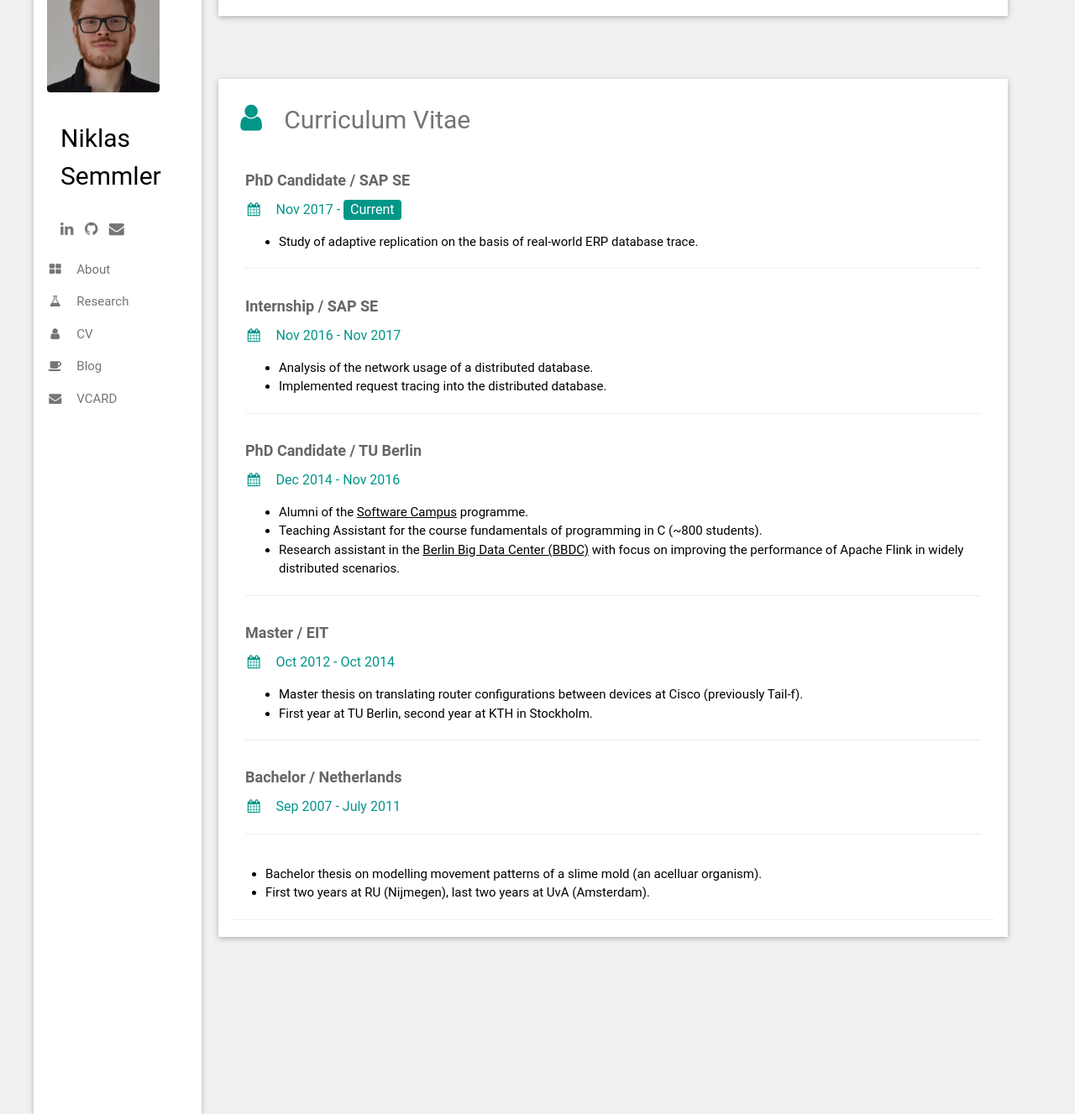
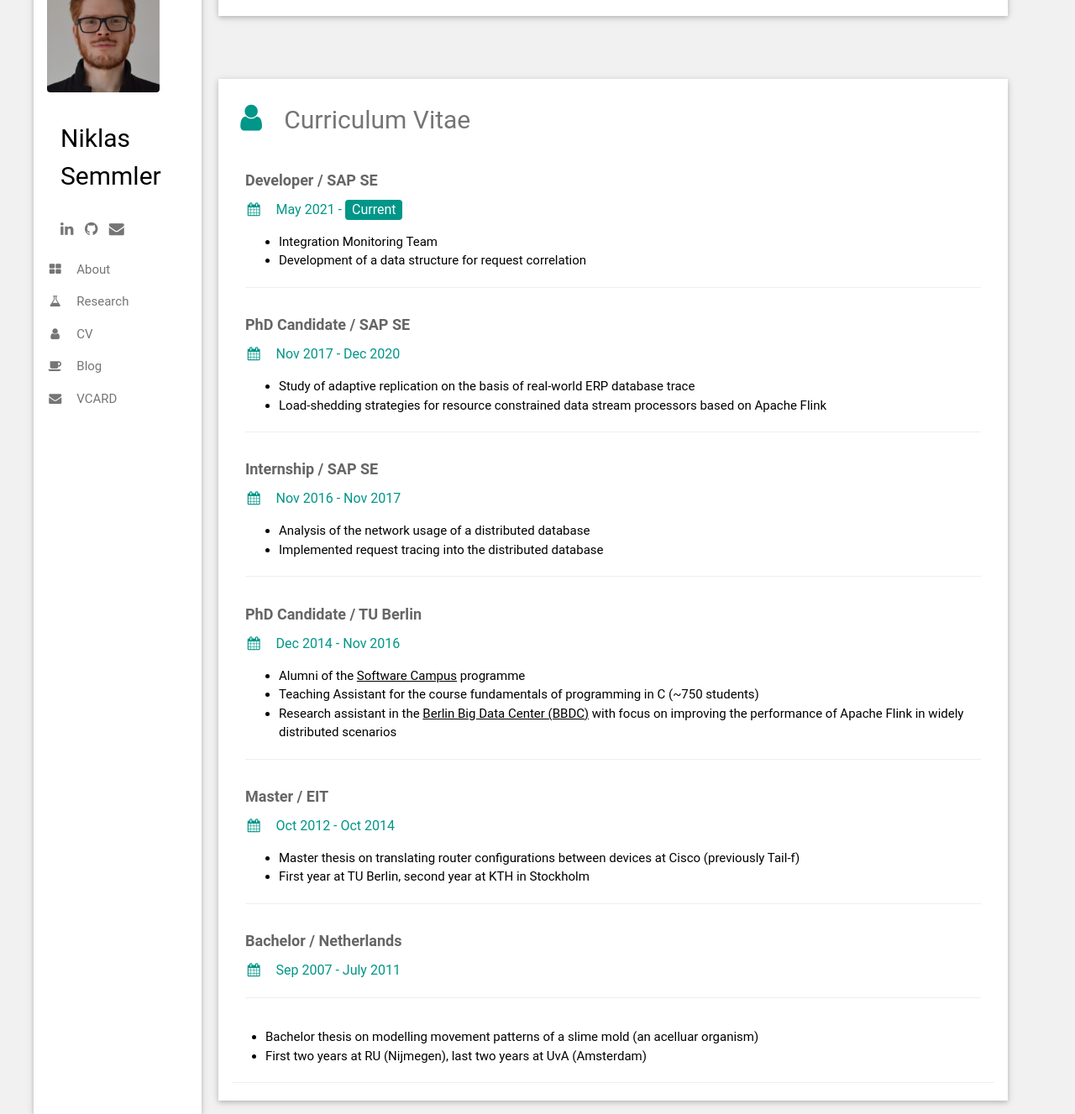
Before and after one commit to niklassemmler/niklassemmler.github.io, a Jekyll site: the page built from index.html, in a window 1280 px wide and 1400 px high, scrolled down 1472 px, cut to the strip 73-1400 px from the top of the window. Shown: the whole strip at 84% size. Built offline with Jekyll 4.4.1, drawn with Linux system fonts in a browser that asks for light colours; a script that is not in the unit is left out.

Commit message:
add new job info

```diff
--- a/_includes/cv.html
+++ b/_includes/cv.html
@@ -1,14 +1,28 @@
 <!-- Curriculum Vitae -->
+
+
 <div class="w3-container w3-card w3-white w3-margin-bottom" id="cv" style="margin-top:75px">
   <h2 class="w3-text-grey w3-padding-16"><i class="fa fa-user fa-fw
         w3-margin-right w3-xxlarge w3-text-teal"></i>Curriculum Vitae</h2>
   <div class="w3-container">
+    <h5 class="w3-opacity"><b>Developer / SAP SE</b></h5>
+    <h6 class="w3-text-teal"><i class="fa fa-calendar fa-fw
+        w3-margin-right"></i>May 2021 - <span class="w3-tag w3-teal w3-round">Current</span></h6>
+    <ul>
+      <li>Integration Monitoring Team
+      <li>Development of a data structure for request correlation
+    </ul>
+    <hr>
+  </div>
+  <div class="w3-container">
     <h5 class="w3-opacity"><b>PhD Candidate / SAP SE</b></h5>
     <h6 class="w3-text-teal"><i class="fa fa-calendar fa-fw
-        w3-margin-right"></i>Nov 2017 - <span class="w3-tag w3-teal w3-round">Current</span></h6>
+        w3-margin-right"></i>Nov 2017 - Dec 2020</h6>
     <ul>
       <li>Study of adaptive replication on the basis of real-world ERP database
-        trace.
+        trace
+      <li>Load-shedding strategies for resource constrained data stream
+        processors based on Apache Flink
     </ul>
     <hr>
   </div>
@@ -17,8 +31,8 @@
     <h6 class="w3-text-teal"><i class="fa fa-calendar fa-fw
         w3-margin-right"></i>Nov 2016 - Nov 2017</h6>
     <ul>
-      <li>Analysis of the network usage of a distributed database.
-      <li>Implemented request tracing into the distributed database.
+      <li>Analysis of the network usage of a distributed database
+      <li>Implemented request tracing into the distributed database
     </ul>
     <hr>
   </div>
@@ -28,13 +42,13 @@
         w3-margin-right"></i>Dec 2014 - Nov 2016</h6>
     <ul>
       <li>Alumni of the <a href="https://softwarecampus.de/en/">Software
-    Campus</a> programme.
+    Campus</a> programme
       <li>Teaching Assistant for the course fundamentals of programming in C
-        (~800 students).
+        (~750 students)
         <li>Research assistant in the <a
             href="http://www.bbdc.berlin/home/">Berlin Big Data Center
             (BBDC)</a> with focus on
-        improving the performance of Apache Flink in widely distributed scenarios.
+        improving the performance of Apache Flink in widely distributed scenarios
     </ul>
     <hr>
   </div>
@@ -44,8 +58,8 @@
         w3-margin-right"></i>Oct 2012 - Oct 2014</h6>
     <ul>
       <li>Master thesis on translating router configurations between devices at
-        Cisco (previously Tail-f).
-      <li>First year at TU Berlin, second year at KTH in Stockholm.
+        Cisco (previously Tail-f)
+      <li>First year at TU Berlin, second year at KTH in Stockholm
     </ul>
     <hr>
   </div>
@@ -57,8 +71,8 @@
   </div>
     <ul>
       <li>Bachelor thesis on modelling movement patterns of a slime mold (an
-        acelluar organism).
-      <li>First two years at RU (Nijmegen), last two years at UvA (Amsterdam).
+        acelluar organism)
+      <li>First two years at RU (Nijmegen), last two years at UvA (Amsterdam)
     </ul>
     <hr>
 </div>
```
